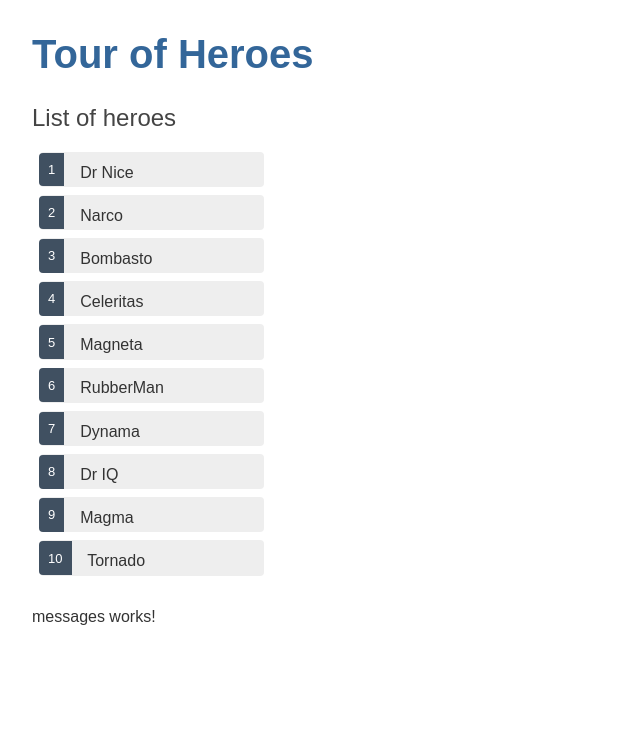
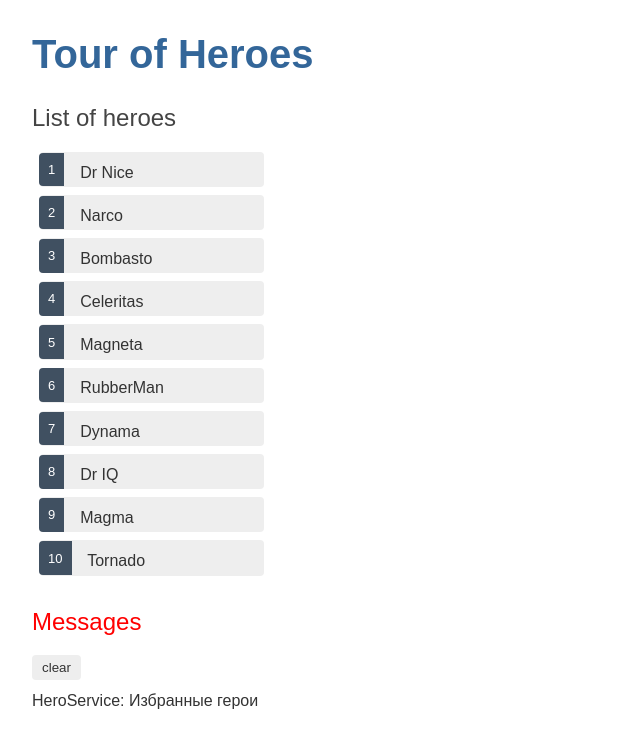
Before and after one commit to brsdv/Tour-of-Heroes-App, an Angular app: page / in a window 1280 px wide. Shown: the top 748 px of the page, without its empty margins (0-640 px from the left). Built offline with nearby package versions, Linux system fonts and the light colour scheme.

Commit message:
create messagesService

```diff
--- a/src/app/app.module.ts
+++ b/src/app/app.module.ts
@@ -6,8 +6,9 @@ import { AppRoutingModule } from './app-routing.module';
 import { AppComponent } from './app.component';
 import { HeroesComponent } from './components/heroes/heroes.component';
 import { HeroDetailComponent } from './components/hero-detail/hero-detail.component';
+import { MessagesComponent } from './components/messages/messages.component';
 import { HeroService } from './services/hero.service';
-import { MessagesComponent } from './components/messages/messages.component';
+import { MessagesService } from './services/messages.service';
 
 @NgModule({
   declarations: [
@@ -22,7 +23,8 @@ import { MessagesComponent } from './components/messages/messages.component';
     FormsModule
   ],
   providers: [
-    HeroService
+    HeroService,
+    MessagesService
   ],
   bootstrap: [AppComponent]
 })
--- a/src/app/components/messages/messages.component.html
+++ b/src/app/components/messages/messages.component.html
@@ -1 +1,5 @@
-<p>messages works!</p>
+<div *ngIf="messagesService.messages.length">
+  <h2>Messages</h2>
+  <button class="clear" (click)="messagesService.clear()">clear</button>
+  <div *ngFor="let message of messagesService.messages">{{message}}</div>
+</div>
--- a/src/app/components/messages/messages.component.scss
+++ b/src/app/components/messages/messages.component.scss
@@ -0,0 +1,35 @@
+/* MessagesComponent's private CSS styles */
+h2 {
+  color: red;
+  font-family: Arial, Helvetica, sans-serif;
+  font-weight: lighter;
+}
+body {
+  margin: 2em;
+}
+body, input[text], button {
+  color: crimson;
+  font-family: Cambria, Georgia;
+}
+
+button.clear {
+  font-family: Arial;
+  background-color: #eee;
+  border: none;
+  padding: 5px 10px;
+  border-radius: 4px;
+  cursor: pointer;
+  cursor: hand;
+}
+button:hover {
+  background-color: #cfd8dc;
+}
+button:disabled {
+  background-color: #eee;
+  color: #aaa;
+  cursor: auto;
+}
+button.clear {
+  color: #333;
+  margin-bottom: 12px;
+}
--- a/src/app/components/messages/messages.component.ts
+++ b/src/app/components/messages/messages.component.ts
@@ -1,4 +1,5 @@
 import { Component, OnInit } from '@angular/core';
+import { MessagesService } from '../../services/messages.service';
 
 @Component({
   selector: 'app-messages',
@@ -7,7 +8,7 @@ import { Component, OnInit } from '@angular/core';
 })
 export class MessagesComponent implements OnInit {
 
-  constructor() { }
+  constructor(public messagesService: MessagesService) { }
 
   ngOnInit() {
   }
--- a/src/app/services/hero.service.ts
+++ b/src/app/services/hero.service.ts
@@ -2,15 +2,17 @@ import { Injectable } from '@angular/core';
 import { Hero } from '../models/hero';
 import { HEROES } from '../mocks/mock-heroes';
 import { Observable, of } from 'rxjs';
+import { MessagesService } from './messages.service';
 
 @Injectable({
   providedIn: 'root'
 })
 export class HeroService {
 
-  constructor() { }
+  constructor(private messagesService: MessagesService) { }
 
   getHeroes(): Observable<Hero[]> {
+    this.messagesService.add('HeroService: Избранные герои');
     return of(HEROES);
   }
 }
--- /dev/null
+++ b/src/app/services/messages.service.ts
@@ -0,0 +1,18 @@
+import { Injectable } from '@angular/core';
+
+@Injectable({
+  providedIn: 'root'
+})
+export class MessagesService {
+  messages: string[] = [];
+
+  constructor() { }
+
+  add(message: string): void {
+    this.messages.push(message);
+  }
+
+  clear(): void {
+    this.messages = [];
+  }
+}
```
Also changed, not shown: 1 other file (tests, documents, lock files or other folders).
